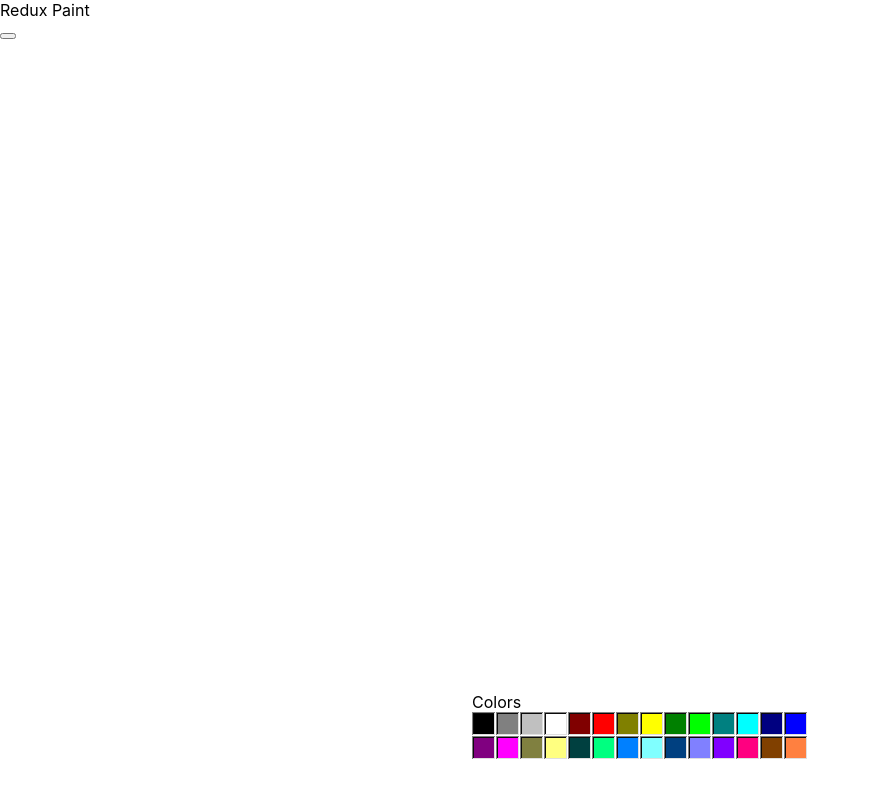
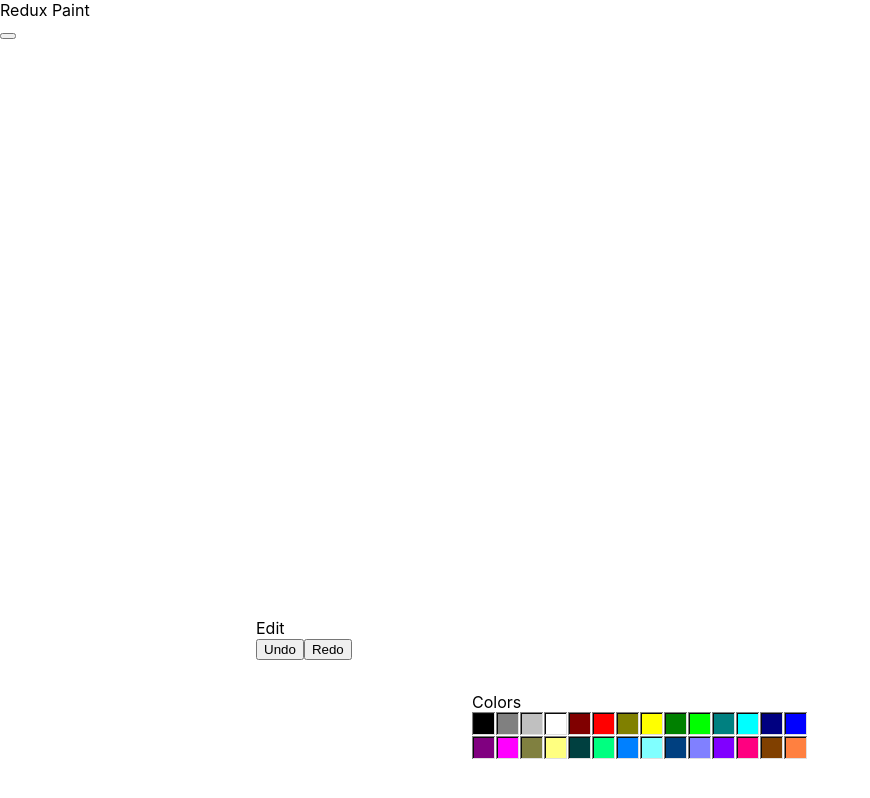
Before and after one commit to Tampoka/redux-paint, a React (Create React App) app: page / in a window 1280 px wide. Shown: the top 798 px of the page, without its empty margins (0-870 px from the left). Built offline with nearby package versions, Linux system fonts and the light colour scheme.

Commit message:
Add EditPanel.

```diff
--- a/src/App.tsx
+++ b/src/App.tsx
@@ -5,6 +5,7 @@ import {beginStroke, endStroke, updateStroke} from './actions';
 import {drawStroke} from './canvasUtils';
 import {ColorPanel} from './ColorPanel';
 import './index.css';
+import {EditPanel} from './EditPanel';
 
 function App() {
     const canvasRef = useRef<HTMLCanvasElement>(null)
@@ -53,6 +54,7 @@ function App() {
                 </div>
             </div>
             <ColorPanel/>
+            <EditPanel/>
             <canvas
                 onMouseDown={startDrawing}
                 onMouseUp={endDrawing}
--- /dev/null
+++ b/src/EditPanel.tsx
@@ -0,0 +1,24 @@
+
+export  const EditPanel = () => {
+    return (
+        <div className="window edit">
+            <div className="title-bar">
+                <div className="title-bar-text">Edit</div>
+            </div>
+            <div className="window-body">
+                <div className="field-row">
+                    <button
+                        className="button redo"
+                    >
+                        Undo
+                    </button>
+                    <button
+                        className="button undo"
+                    >
+                        Redo
+                    </button>
+                </div>
+            </div>
+        </div>
+    );
+};
--- a/src/actions.ts
+++ b/src/actions.ts
@@ -1,9 +1,9 @@
-import {Point} from './types';
+import { Point } from "./types"
 
 export const BEGIN_STROKE = "BEGIN_STROKE"
 export const UPDATE_STROKE = "UPDATE_STROKE"
+export const SET_STROKE_COLOR = "SET_STROKE_COLOR"
 export const END_STROKE = "END_STROKE"
-export const SET_STROKE_COLOR = "SET_STROKE_COLOR"
 
 export type Action =
     | {
@@ -15,22 +15,25 @@ export type Action =
     payload: Point
 }
     | {
+    type: typeof SET_STROKE_COLOR
+    payload: string
+}
+    | {
     type: typeof END_STROKE
-}
-|{
-    type:typeof SET_STROKE_COLOR
-    payload:string
 }
 
 export const beginStroke = (x: number, y: number) => {
     return { type: BEGIN_STROKE, payload: { x, y } }
 }
+
 export const updateStroke = (x: number, y: number) => {
     return { type: UPDATE_STROKE, payload: { x, y } }
 }
+
+export const setStrokeColor = (color: string) => {
+    return { type: SET_STROKE_COLOR, payload: color }
+}
+
 export const endStroke = () => {
     return { type: END_STROKE }
 }
-export const setStrokeColor = (color: string) => {
-    return { type: SET_STROKE_COLOR, payload: color }
-}
--- a/src/index.css
+++ b/src/index.css
@@ -41,3 +41,10 @@ canvas {
   transform: translate3d(-50%, 0, 0);
   z-index: 10;
 }
+
+.edit {
+  position: fixed;
+  bottom: 140px;
+  left: 20%;
+  z-index: 10;
+}
--- a/src/rootReducer.ts
+++ b/src/rootReducer.ts
@@ -1,11 +1,18 @@
-import {RootState} from './types';
-import {Action, BEGIN_STROKE, END_STROKE, SET_STROKE_COLOR, UPDATE_STROKE} from './actions';
+import {
+    Action,
+    UPDATE_STROKE,
+    BEGIN_STROKE,
+    END_STROKE,
+    SET_STROKE_COLOR
+} from "./actions"
+import { RootState } from "./types"
 
 const initialState: RootState = {
-    currentStroke: {points: [], color: "#000"},
+    currentStroke: { points: [], color: "#000" },
     strokes: [],
-    historyIndex: 0
+    historyIndex:0
 }
+
 export const rootReducer = (
     state: RootState = initialState,
     action: Action
@@ -23,32 +30,34 @@ export const rootReducer = (
         case UPDATE_STROKE: {
             return {
                 ...state,
-                currentStroke: state.currentStroke,
-                points: [...state.currentStroke.points, action.payload]
+                currentStroke: {
+                    ...state.currentStroke,
+                    points: [...state.currentStroke.points, action.payload]
+                }
+            }
+        }
+        case SET_STROKE_COLOR: {
+            return {
+                ...state,
+                currentStroke: {
+                    ...state.currentStroke,
+                    ...{ color: action.payload }
+                }
             }
         }
         case END_STROKE: {
             if (!state.currentStroke.points.length) {
                 return state
             }
-            return {
+            const newState = {
                 ...state,
                 historyIndex: 0,
-                currentStroke: {...state.currentStroke, points: []},
+                currentStroke: { ...state.currentStroke, points: [] },
                 strokes: [...state.strokes, state.currentStroke]
             }
-        }
-        case SET_STROKE_COLOR:{
-            return {
-                ...state,
-                currentStroke: {
-                    ...state.currentStroke,
-                    ...{color: action.payload}
-                }
-            }
+            return newState
         }
         default:
             return state
     }
-
 }
```
